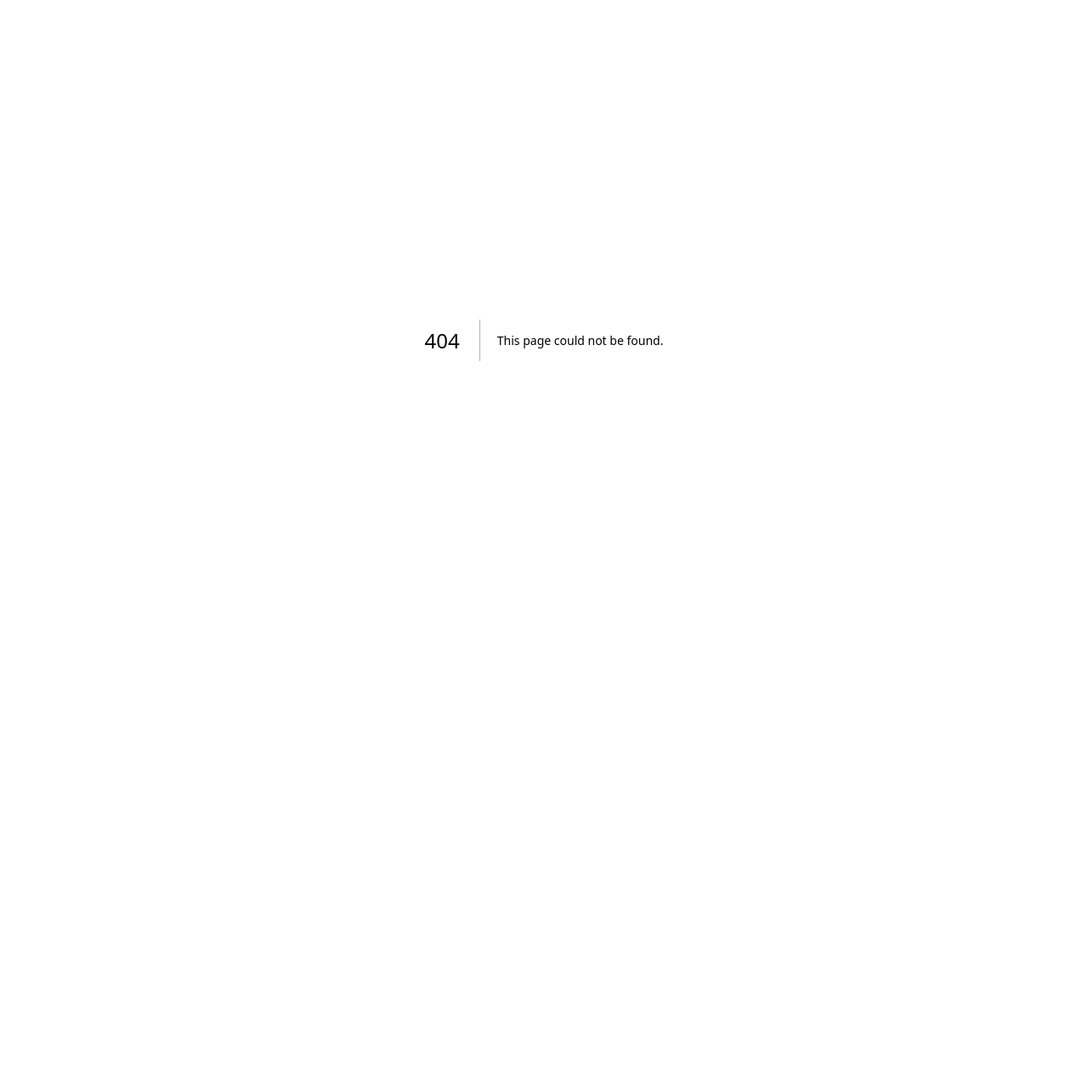
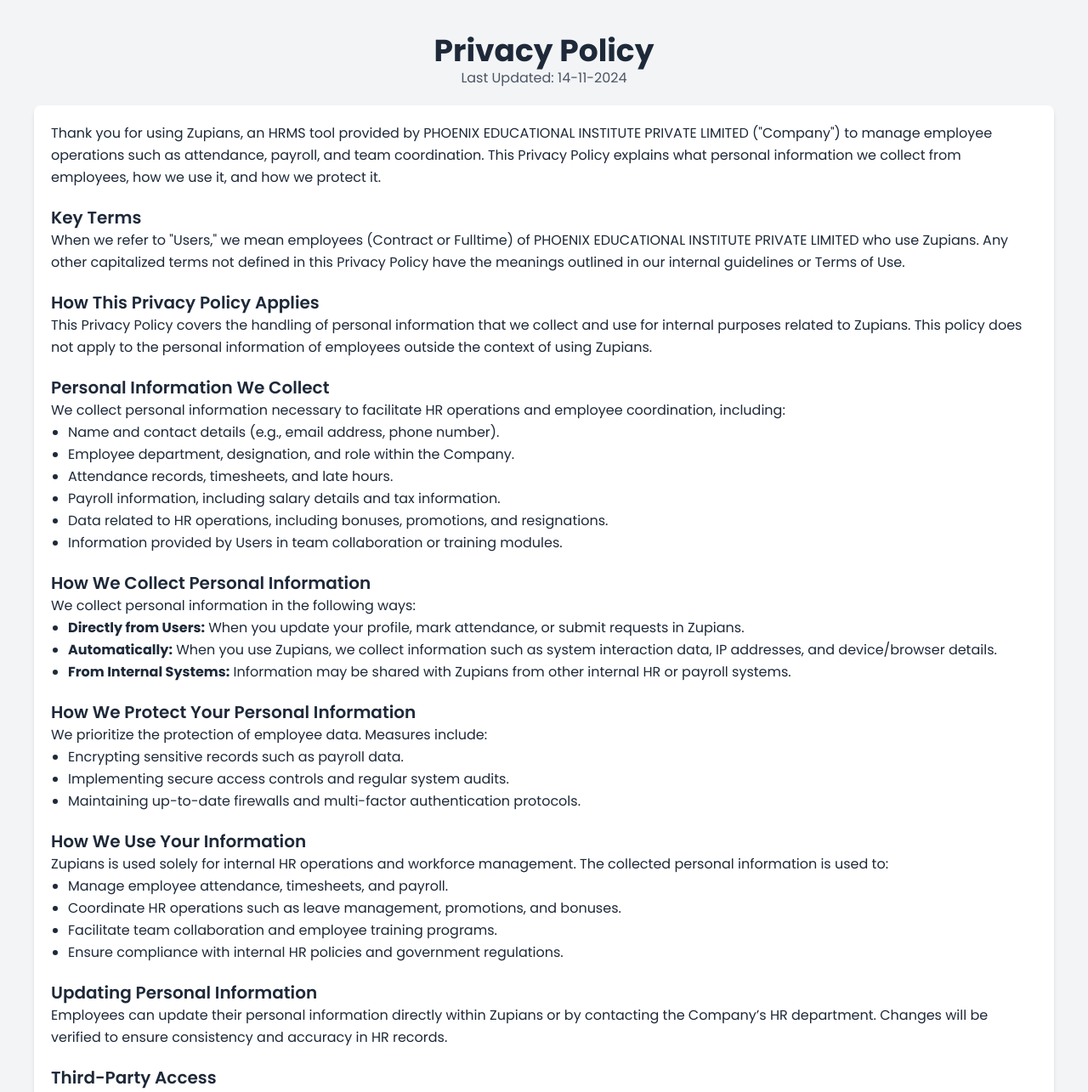
Before and after one commit to DevAashutosh007/sat-n-paper-website, a Next.js app: page /privacy-policy in a window 1280 px wide. Before the commit this address had no page. Shown: the top 1285 px of the page at 85% size. Before the commit the page ends 800 px from the top, so only its background shows below. Built offline with nearby package versions, Linux system fonts and the light colour scheme.

Commit message:
privacy-policy page added

```diff
--- /dev/null
+++ b/app/privacy-policy/page.tsx
@@ -0,0 +1,249 @@
+import React from "react";
+
+const Page = () => {
+  return (
+    <div className="p-10 bg-gray-100 text-gray-800 font-sans leading-relaxed">
+      <header className="text-center mb-5">
+        <h1 className="text-4xl font-bold m-0">Privacy Policy</h1>
+        <p className="text-base text-gray-600">Last Updated: 14-11-2024</p>
+      </header>
+
+      <section className="bg-white p-5 rounded-lg shadow-md">
+        <p>
+          Thank you for using Zupians, an HRMS tool provided by PHOENIX
+          EDUCATIONAL INSTITUTE PRIVATE LIMITED (&quot;Company&quot;) to manage
+          employee operations such as attendance, payroll, and team
+          coordination. This Privacy Policy explains what personal information
+          we collect from employees, how we use it, and how we protect it.
+        </p>
+
+        <h2 className="mt-5 text-xl font-semibold">Key Terms</h2>
+        <p>
+          When we refer to &quot;Users,&quot; we mean employees (Contract or
+          Fulltime) of PHOENIX EDUCATIONAL INSTITUTE PRIVATE LIMITED who use
+          Zupians. Any other capitalized terms not defined in this Privacy
+          Policy have the meanings outlined in our internal guidelines or Terms
+          of Use.
+        </p>
+
+        <h2 className="mt-5 text-xl font-semibold">
+          How This Privacy Policy Applies
+        </h2>
+        <p>
+          This Privacy Policy covers the handling of personal information that
+          we collect and use for internal purposes related to Zupians. This
+          policy does not apply to the personal information of employees outside
+          the context of using Zupians.
+        </p>
+
+        <h2 className="mt-5 text-xl font-semibold">
+          Personal Information We Collect
+        </h2>
+        <p>
+          We collect personal information necessary to facilitate HR operations
+          and employee coordination, including:
+        </p>
+        <ul className="list-disc pl-5">
+          <li>Name and contact details (e.g., email address, phone number).</li>
+          <li>
+            Employee department, designation, and role within the Company.
+          </li>
+          <li>Attendance records, timesheets, and late hours.</li>
+          <li>
+            Payroll information, including salary details and tax information.
+          </li>
+          <li>
+            Data related to HR operations, including bonuses, promotions, and
+            resignations.
+          </li>
+          <li>
+            Information provided by Users in team collaboration or training
+            modules.
+          </li>
+        </ul>
+
+        <h2 className="mt-5 text-xl font-semibold">
+          How We Collect Personal Information
+        </h2>
+        <p>We collect personal information in the following ways:</p>
+        <ul className="list-disc pl-5">
+          <li>
+            <strong>Directly from Users:</strong> When you update your profile,
+            mark attendance, or submit requests in Zupians.
+          </li>
+          <li>
+            <strong>Automatically:</strong> When you use Zupians, we collect
+            information such as system interaction data, IP addresses, and
+            device/browser details.
+          </li>
+          <li>
+            <strong>From Internal Systems:</strong> Information may be shared
+            with Zupians from other internal HR or payroll systems.
+          </li>
+        </ul>
+
+        <h2 className="mt-5 text-xl font-semibold">
+          How We Protect Your Personal Information
+        </h2>
+        <p>We prioritize the protection of employee data. Measures include:</p>
+        <ul className="list-disc pl-5">
+          <li>Encrypting sensitive records such as payroll data.</li>
+          <li>
+            Implementing secure access controls and regular system audits.
+          </li>
+          <li>
+            Maintaining up-to-date firewalls and multi-factor authentication
+            protocols.
+          </li>
+        </ul>
+
+        <h2 className="mt-5 text-xl font-semibold">
+          How We Use Your Information
+        </h2>
+        <p>
+          Zupians is used solely for internal HR operations and workforce
+          management. The collected personal information is used to:
+        </p>
+        <ul className="list-disc pl-5">
+          <li>Manage employee attendance, timesheets, and payroll.</li>
+          <li>
+            Coordinate HR operations such as leave management, promotions, and
+            bonuses.
+          </li>
+          <li>Facilitate team collaboration and employee training programs.</li>
+          <li>
+            Ensure compliance with internal HR policies and government
+            regulations.
+          </li>
+        </ul>
+
+        <h2 className="mt-5 text-xl font-semibold">
+          Updating Personal Information
+        </h2>
+        <p>
+          Employees can update their personal information directly within
+          Zupians or by contacting the Company’s HR department. Changes will be
+          verified to ensure consistency and accuracy in HR records.
+        </p>
+
+        <h2 className="mt-5 text-xl font-semibold">Third-Party Access</h2>
+        <p>
+          Zupians does not share personal information with third parties outside
+          the Company. However, trusted service providers may assist with data
+          hosting or technical support under strict confidentiality agreements.
+        </p>
+        <div className="overflow-x-auto my-4">
+          <table className="w-full border border-gray-300 text-sm">
+            <thead className="bg-gray-100">
+              <tr>
+                <th className="p-2 border">Name</th>
+                <th className="p-2 border">Purpose</th>
+                <th className="p-2 border">Location</th>
+              </tr>
+            </thead>
+            <tbody>
+              <tr>
+                <td className="p-2 border">Microsoft Azure</td>
+                <td className="p-2 border">
+                  Cloud data storage and HR platform hosting
+                </td>
+                <td className="p-2 border">Global</td>
+              </tr>
+              <tr>
+                <td className="p-2 border">Twilio Inc.</td>
+                <td className="p-2 border">
+                  Notification and communication services (if applicable)
+                </td>
+                <td className="p-2 border">United States</td>
+              </tr>
+            </tbody>
+          </table>
+        </div>
+
+        <h2 className="mt-5 text-xl font-semibold">Data Retention</h2>
+        <p>
+          We retain data only as long as necessary for internal HR operations,
+          compliance, and legal purposes. The data retention periods are as
+          follows:
+        </p>
+        <div className="overflow-x-auto my-4">
+          <table className="w-full border border-gray-300 text-sm">
+            <thead className="bg-gray-100">
+              <tr>
+                <th className="p-2 border">Retention Period</th>
+                <th className="p-2 border">Description</th>
+              </tr>
+            </thead>
+            <tbody>
+              <tr>
+                <td className="p-2 border">1 Year</td>
+                <td className="p-2 border">
+                  Attendance and timesheet data is retained for 1 year for
+                  audits and record-keeping.
+                </td>
+              </tr>
+              <tr>
+                <td className="p-2 border">5 Years</td>
+                <td className="p-2 border">
+                  Payroll and financial data is retained for 5 years to comply
+                  with tax and labor laws.
+                </td>
+              </tr>
+              <tr>
+                <td className="p-2 border">7 Years</td>
+                <td className="p-2 border">
+                  Employee records, including HR operations data, are retained
+                  for 7 years for comprehensive historical records.
+                </td>
+              </tr>
+            </tbody>
+          </table>
+        </div>
+        <p>After these periods, data is securely archived or deleted.</p>
+
+        <h2 className="mt-5 text-xl font-semibold">Legal Compliance</h2>
+        <p>
+          We may disclose personal information if required by law or in response
+          to a legitimate request from law enforcement or government officials.
+        </p>
+
+        <h2 className="mt-5 text-xl font-semibold">Limited Use Policy</h2>
+        <p>
+          Data obtained through integrations or APIs (e.g., payroll systems) is
+          used strictly for its designated purpose and is not disclosed or
+          stored beyond the necessary duration. Zupians adheres to all
+          third-party service privacy terms and policies.
+        </p>
+
+        <h2 className="mt-5 text-xl font-semibold">Cookies Policy</h2>
+        <p>
+          Zupians may use cookies to improve the User experience and track
+          interaction within the platform. Users can manage their cookie
+          preferences through their browser settings.
+        </p>
+
+        <h2 className="mt-5 text-xl font-semibold">Changes to the Agreement</h2>
+        <p>
+          We reserve the right to modify or update this Agreement at any time.
+          Users will be notified of any material changes, and continued use of
+          Zupians after such changes will constitute acceptance of the updated
+          Agreement.
+        </p>
+
+        <h2 className="mt-5 text-xl font-semibold">Contact Information</h2>
+        <p>
+          For any questions, concerns, or requests regarding this Agreement or
+          the privacy of your information, please contact us at:{" "}
+          <a
+            href="mailto:support@zupians.com"
+            className="text-blue-600 hover:underline"
+          >
+            support@zupians.com
+          </a>
+        </p>
+      </section>
+    </div>
+  );
+};
+
+export default Page;
```
